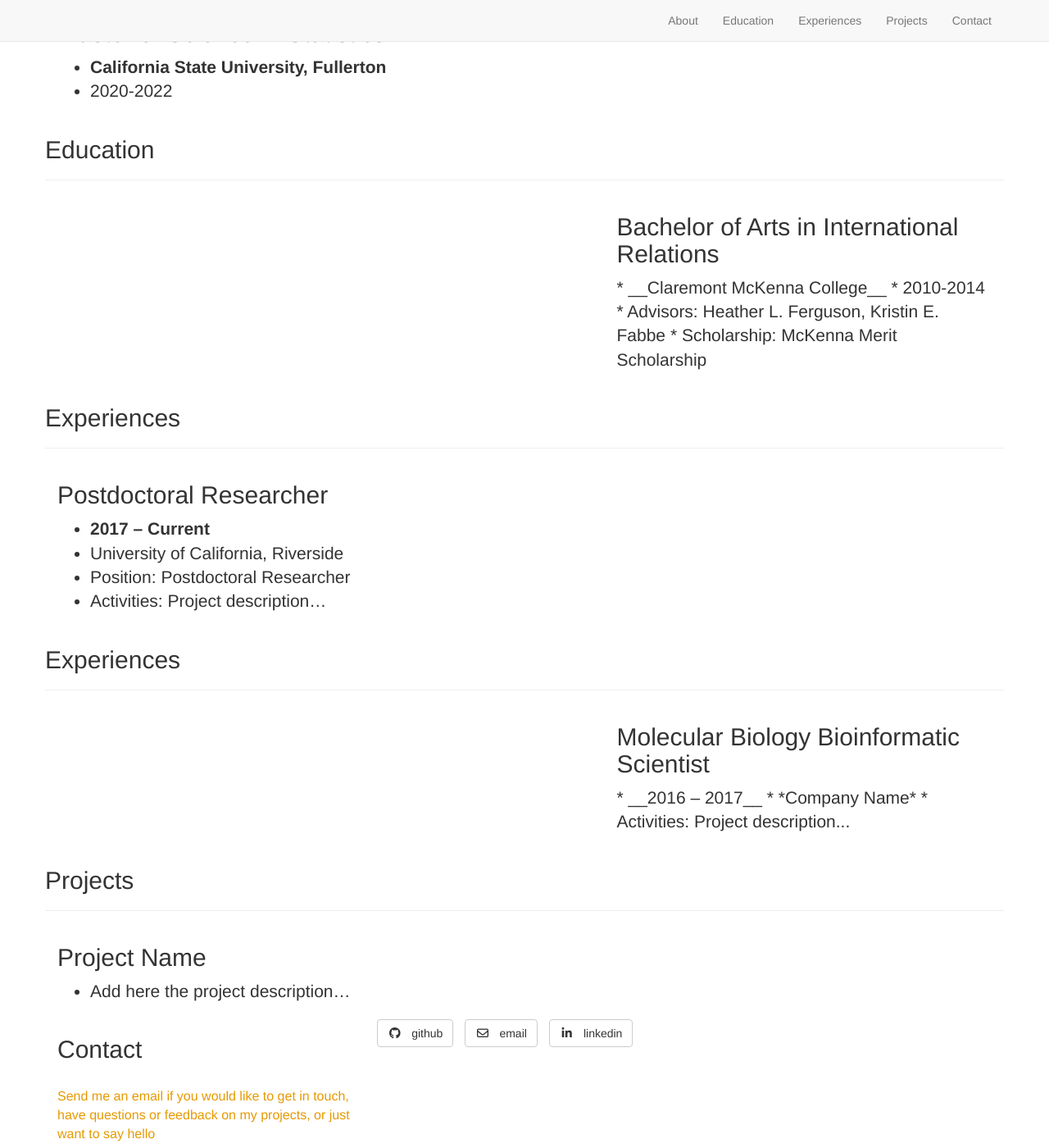
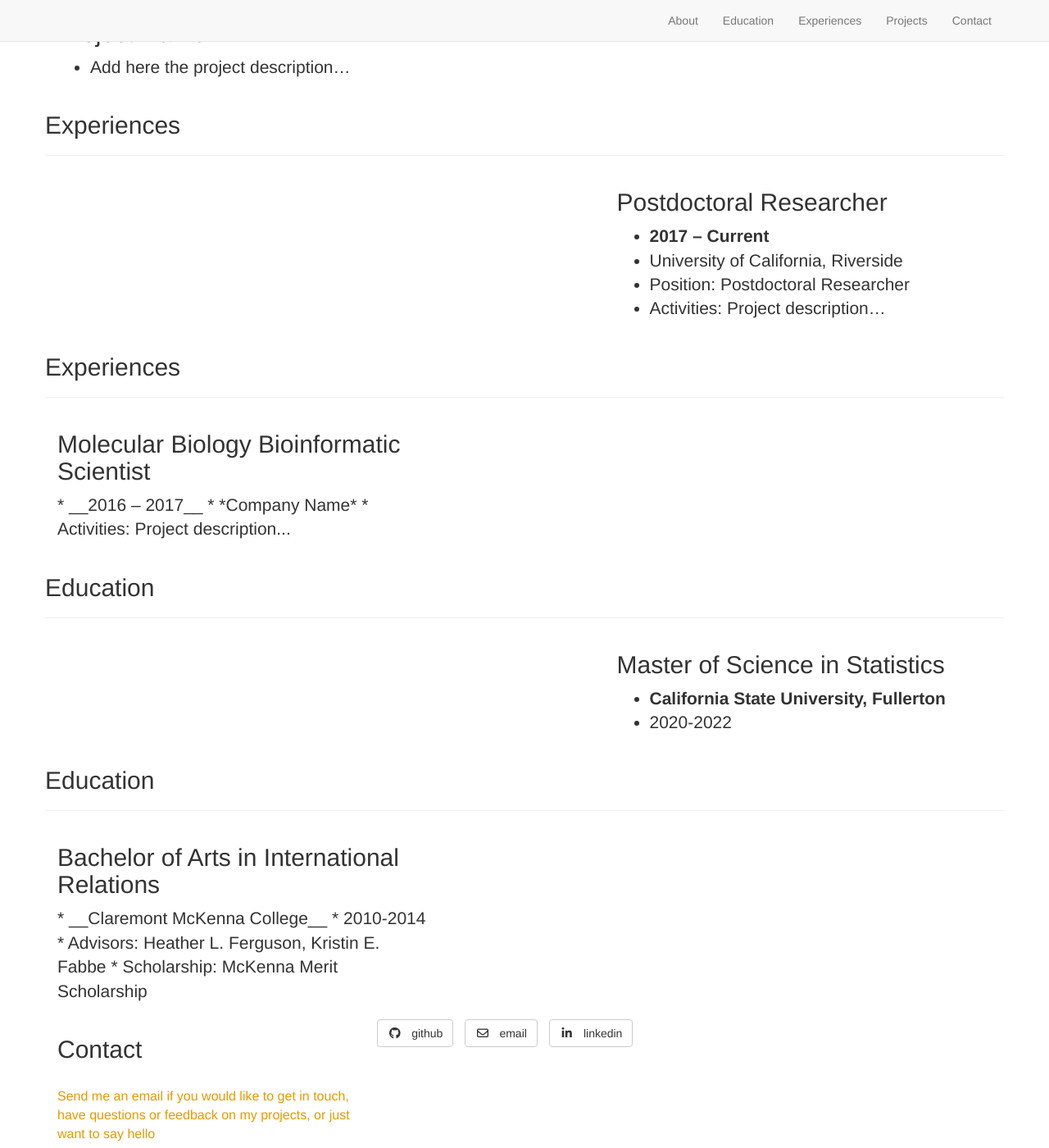
Before and after one commit to figur8s/kcherland.github.io, a Jekyll site: the page built from _posts/2000-1-1-pro.markdown, in a window 1280 px wide and 1400 px high, scrolled down 549 px. Shown: the whole window at 82% size. Built offline with Jekyll 4.4.1, drawn with Linux system fonts in a browser that asks for light colours; nearby versions of some CDN libraries; library files that are not in the unit come from our copies.

Commit message:
Update default.html

```diff
--- a/_layouts/default.html
+++ b/_layouts/default.html
@@ -5,9 +5,9 @@
 	<body>
 		{% include header.html %}
 		{% include about.html %}
+		{% include projects.html %}
+		{% include experiences.html %}
 		{% include education.html %}
-		{% include experiences.html %}
-		{% include projects.html %}
 		{% include contact.html %}
 		{% include footer.html %}
 		{% include js.html %}
```
